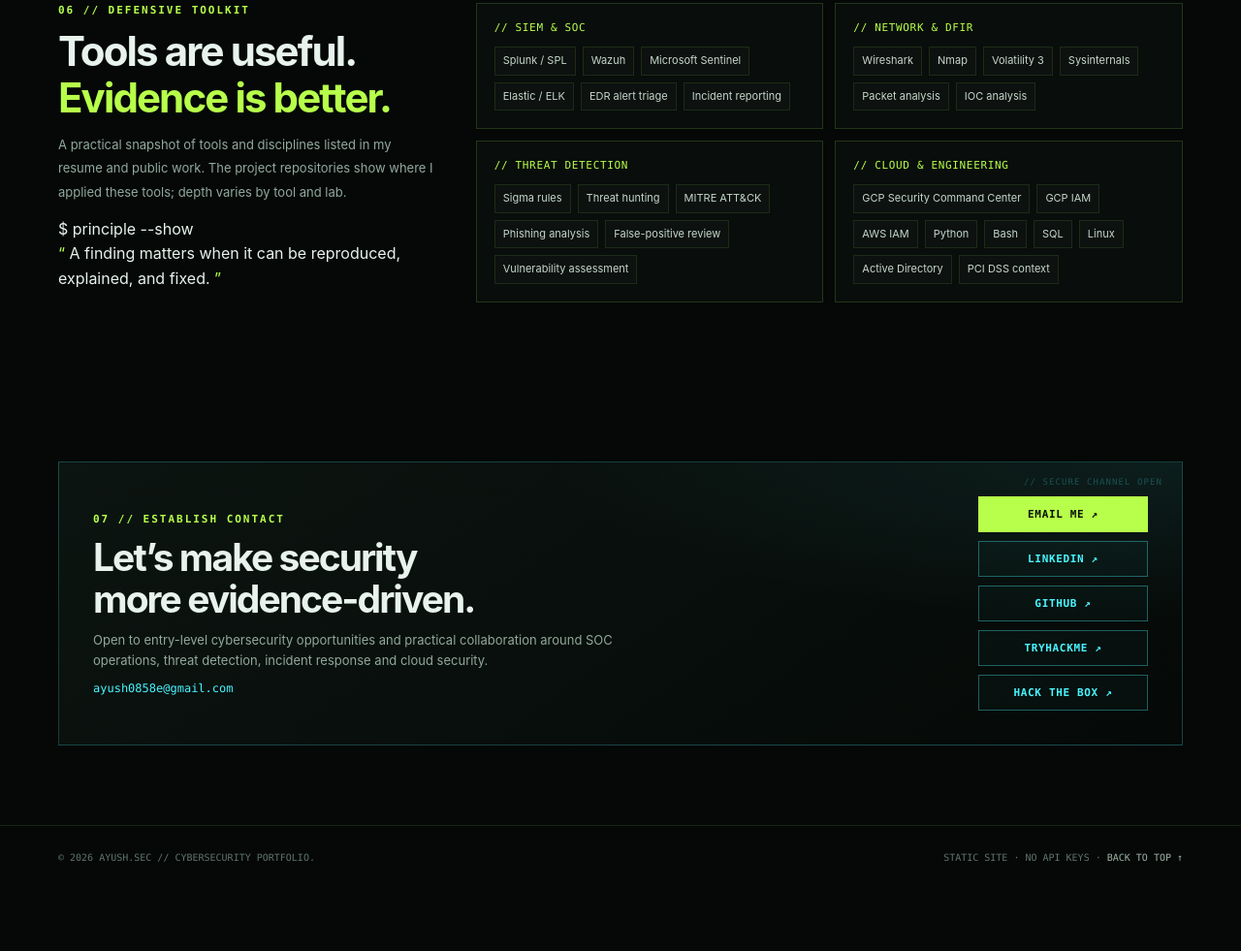
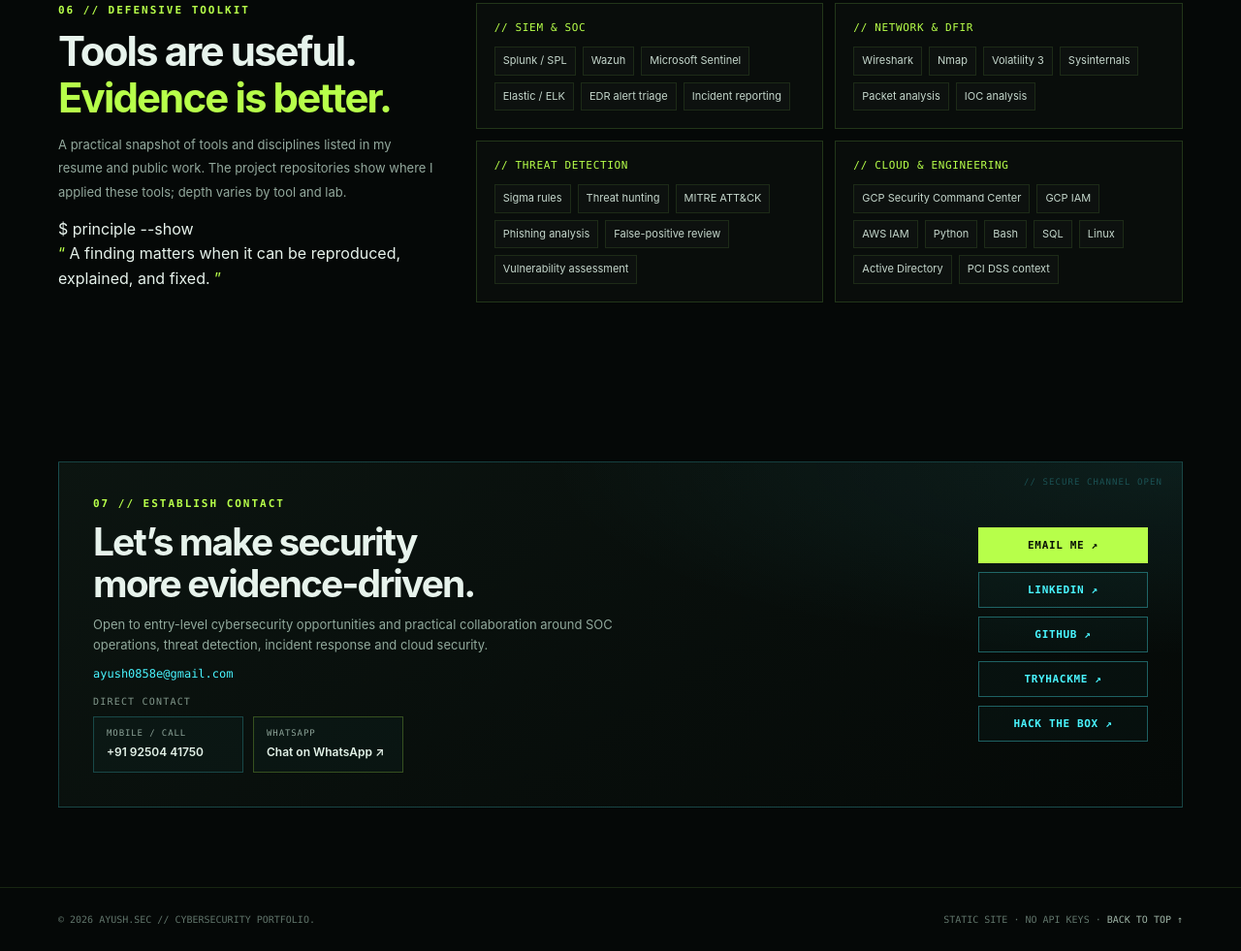
Before and after one commit to ayushkp930/ayushkp930.github.io, a plain HTML site: page index.html in a window 1280 px wide. Shown: the part 5155-6136 px from the top of the page at 97% size. Before the commit the page ends 6072 px from the top, so only its background shows below. Drawn offline with Linux system fonts and the light colour scheme.

Commit message:
Add phone and WhatsApp contact links

```diff
--- a/index.html
+++ b/index.html
@@ -262,6 +262,56 @@
   }
 }
 
+
+/* Direct phone and WhatsApp contact */
+.contact-direct {
+  display: flex;
+  flex-wrap: wrap;
+  gap: 10px;
+  margin-top: 16px;
+}
+
+.contact-direct-label {
+  flex-basis: 100%;
+  color: #81978b;
+  font: 10px var(--mono);
+  letter-spacing: .12em;
+}
+
+.contact-direct a {
+  display: flex;
+  flex-direction: column;
+  justify-content: center;
+  gap: 5px;
+  min-width: 155px;
+  padding: 11px 13px;
+  border: 1px solid rgba(73, 245, 255, .22);
+  background: rgba(73, 245, 255, .025);
+  text-decoration: none;
+  transition: border-color .2s, background .2s;
+}
+
+.contact-direct a span {
+  color: #8ba297;
+  font: 9px var(--mono);
+  letter-spacing: .1em;
+}
+
+.contact-direct a strong {
+  color: #e3f2e8;
+  font-size: 12px;
+  font-weight: 600;
+}
+
+.contact-direct a:hover {
+  border-color: var(--green);
+  background: rgba(183, 255, 74, .04);
+}
+
+.contact-direct .contact-direct-whatsapp {
+  border-color: rgba(183, 255, 74, .25);
+}
+
 </style>
 
 </head>
@@ -448,7 +498,22 @@
 
     <section class="section" id="contact">
       <div class="wrap">
-        <div class="contact-panel reveal"><div><div class="eyebrow">07 // ESTABLISH CONTACT</div><h2>Let’s make security<br>more evidence-driven.</h2><p>Open to entry-level cybersecurity opportunities and practical collaboration around SOC operations, threat detection, incident response and cloud security.</p><p class="contact-email">ayush0858e@gmail.com</p></div><div class="contact-actions"><a class="btn btn-primary" href="mailto:ayush0858e@gmail.com">Email me ↗</a><a class="btn btn-secondary" href="https://www.linkedin.com/in/ayush-kumar-patel-5a7985368/" target="_blank" rel="noreferrer">LinkedIn ↗</a><a class="btn btn-secondary" href="https://github.com/ayushkp930" target="_blank" rel="noreferrer">GitHub ↗</a><a class="btn btn-secondary" href="https://tryhackme.com/p/Kshatantra" target="_blank" rel="noreferrer">TryHackMe ↗</a><a class="btn btn-secondary" href="https://profile.hackthebox.com/profile/019d526d-dbbd-71f6-91b5-494f42fe4cee" target="_blank" rel="noreferrer">Hack The Box ↗</a></div></div>
+        <div class="contact-panel reveal"><div><div class="eyebrow">07 // ESTABLISH CONTACT</div><h2>Let’s make security<br>more evidence-driven.</h2><p>Open to entry-level cybersecurity opportunities and practical collaboration around SOC operations, threat detection, incident response and cloud security.</p><p class="contact-email">ayush0858e@gmail.com</p>
+
+          <div class="contact-direct">
+            <div class="contact-direct-label">DIRECT CONTACT</div>
+            <a href="tel:+919250441750" class="contact-direct-phone">
+              <span>MOBILE / CALL</span>
+              <strong>+91 92504 41750</strong>
+            </a>
+            <a href="https://wa.me/919250441750"
+               class="contact-direct-whatsapp"
+               target="_blank" rel="noopener noreferrer">
+              <span>WHATSAPP</span>
+              <strong>Chat on WhatsApp ↗</strong>
+            </a>
+          </div>
+</div><div class="contact-actions"><a class="btn btn-primary" href="mailto:ayush0858e@gmail.com">Email me ↗</a><a class="btn btn-secondary" href="https://www.linkedin.com/in/ayush-kumar-patel-5a7985368/" target="_blank" rel="noreferrer">LinkedIn ↗</a><a class="btn btn-secondary" href="https://github.com/ayushkp930" target="_blank" rel="noreferrer">GitHub ↗</a><a class="btn btn-secondary" href="https://tryhackme.com/p/Kshatantra" target="_blank" rel="noreferrer">TryHackMe ↗</a><a class="btn btn-secondary" href="https://profile.hackthebox.com/profile/019d526d-dbbd-71f6-91b5-494f42fe4cee" target="_blank" rel="noreferrer">Hack The Box ↗</a></div></div>
       </div>
     </section>
   </main>
```
